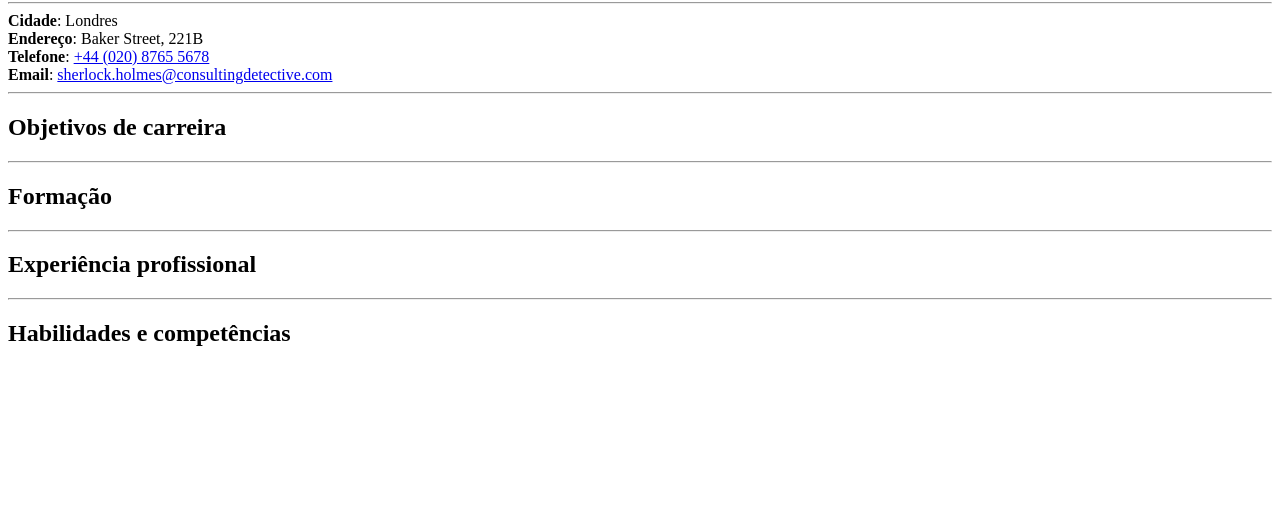
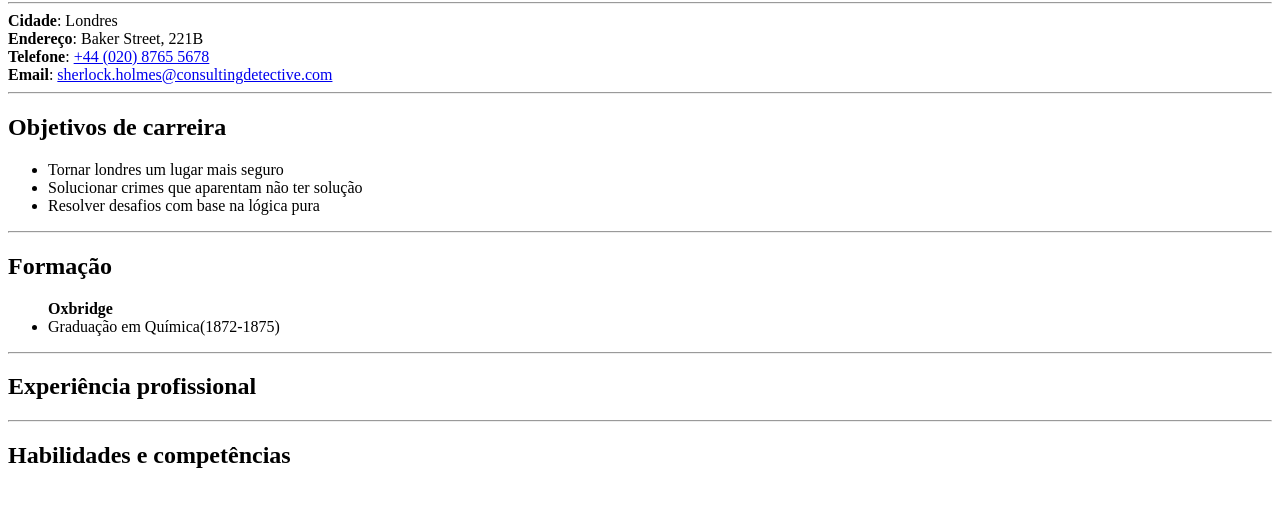
Before and after one commit to lucasqueiroz23/curriculo-progBR, a plain HTML site: page index.html in a window 1280 px wide. Shown: the part 78-584 px from the top of the page. Drawn offline with Linux system fonts and the light colour scheme.

Commit message:
adição de objetivos de carreira e formação

```diff
--- a/index.html
+++ b/index.html
@@ -20,12 +20,20 @@
 
         <div id="objetivos_carreira">
             <h2>Objetivos de carreira</h2>
+            <ul>
+                <li>Tornar londres um lugar mais seguro</li>
+                <li>Solucionar crimes que aparentam não ter solução</li>
+                <li>Resolver desafios com base na lógica pura</li>
+            </ul>
         </div>
 
         <hr>
 
         <div id="formacao">
             <h2>Formação</h2>
+            <ul><b> Oxbridge</b>
+                <li>Graduação em Química(1872-1875)</li>
+            </ul>
         </div>
 
         <hr>
```
